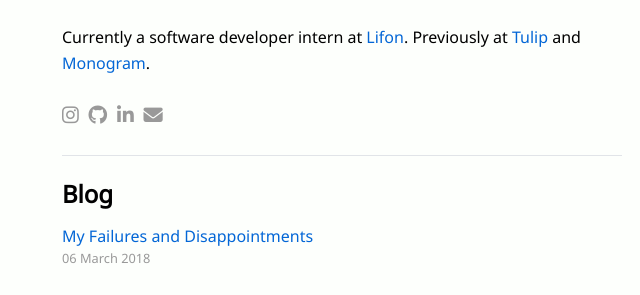
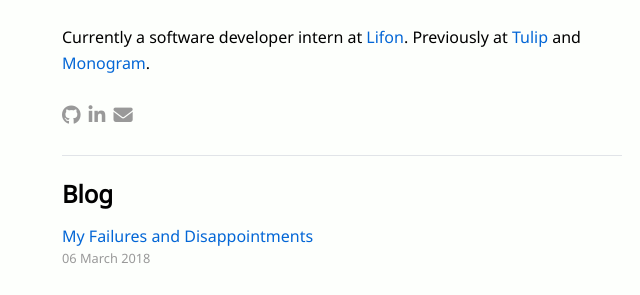
Before and after one commit to clayton-halim/clayton-halim.github.io, a Jekyll site: the page built from index.html, in a window 1280 px wide. Shown: the part 210-505 px from the top of the page, without its empty margins (298-938 px from the left). Built offline with Jekyll 4.4.1, drawn with Linux system fonts in a browser that asks for light colours; nearby versions of some CDN libraries.

Commit message:
Remove instagram from socials

```diff
--- a/_includes/social.html
+++ b/_includes/social.html
@@ -1,6 +1,5 @@
 <ul class="hlist social-bar">
     <li class="hlist-item">
-        <a id="instagram" class="social-link" href="https://instagram.com/suddenclay"><i class="fa fa-instagram"></i></a>
         <a id="github" class="social-link" href="https://github.com/clayton-halim"><i class="fa fa-github"></i></a>
         <a id="linkedin" class="social-link" href="https://linkedin.com/in/clayton-halim"><i class="fa fa-linkedin"></i></a>
         <a id="email" class="social-link" href="mailto:claytonhalim3@gmail.com"><i class="fa fa-envelope"></i></a>
--- a/assets/css/style.css
+++ b/assets/css/style.css
@@ -133,22 +133,6 @@ a:hover {
     margin-right: 0.5em;
 }
 
-#instagram:hover {
-    color: #8a3ab9;
-}
-
-#github:hover {
-    color: #333;
-}
-
-#linkedin:hover {
-    color: #0077b5;
-}
-
-#email:hover  {
-    color: #F44336;
-}
-
 em {
     font-style: italic;
 }
@@ -192,16 +176,29 @@ em {
 }
 
 .social-bar {
-    margin-top: 2%;
+    margin-top: 0.4em;
     padding: 0;
 }
 
 .social-link {
     text-decoration: none;
     color: var(--dark-gray);
-    padding-right: 1%;
+    padding-right: 0.2em;
     font-size: 1.2em;
 }
+
+#github:hover {
+    color: #333;
+}
+
+#linkedin:hover {
+    color: #0077b5;
+}
+
+#email:hover  {
+    color: #F44336;
+}
+
 
 strong {
     font-weight: bold;
```
